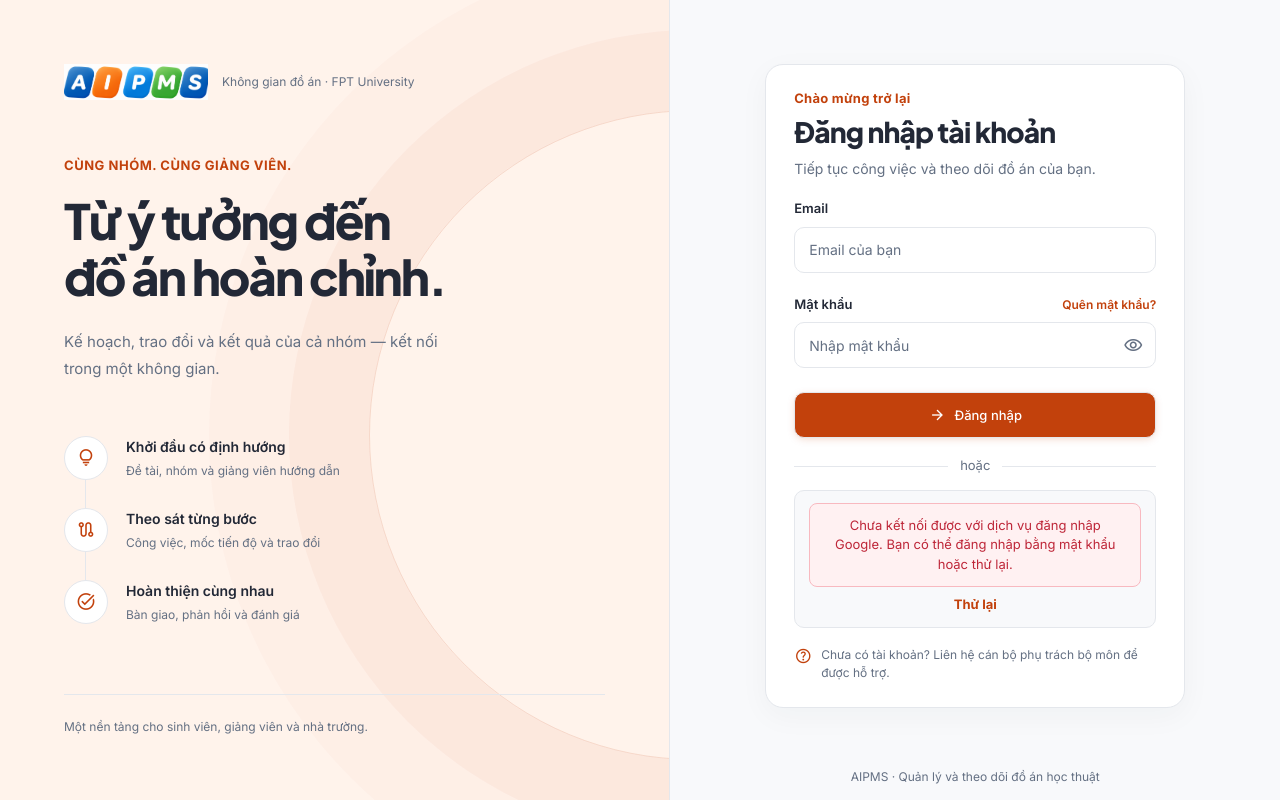
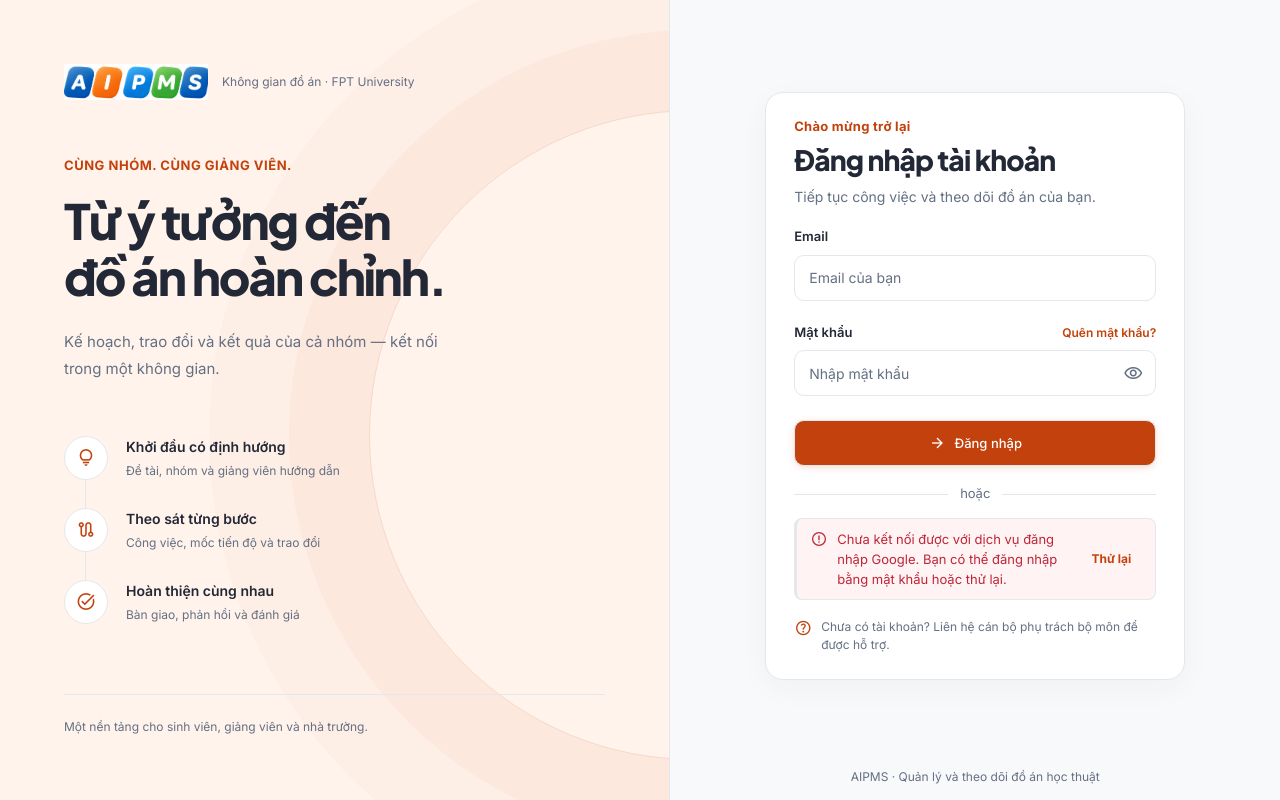
Before and after one commit to aipms-sep490/ai-pms-frontend, a React (Vite) app: page /login in a window 1280 px wide. Built offline with nearby package versions, Linux system fonts and the light colour scheme; no server answers.

Commit message:
fix(ui): unify inline alerts and eliminate nested error cards

```diff
--- a/src/components/ui/InlineAlert.tsx
+++ b/src/components/ui/InlineAlert.tsx
@@ -3,14 +3,85 @@ import type { ReactNode } from 'react'
 type Tone = 'neutral' | 'info' | 'warning' | 'success' | 'error'
 
 const toneClass: Record<Tone, string> = {
-  neutral: 'border-hairline bg-canvas text-ink-soft',
-  info: 'border-hairline bg-primary-subtle text-primary',
-  warning: 'border-status-warning-border bg-status-warning-bg text-status-warning-text',
-  success: 'border-status-success-border bg-status-success-bg text-status-success-text',
-  error: 'border-status-error-border bg-status-error-bg text-status-error-text',
+  neutral: 'border-hairline border-l-ink-muted bg-canvas text-ink-soft',
+  info: 'border-primary/20 border-l-primary bg-primary-subtle/75 text-ink',
+  warning: 'border-status-warning-border/85 border-l-status-warning-text bg-status-warning-bg/85 text-status-warning-text',
+  success: 'border-status-success-border/80 border-l-status-success-text bg-status-success-bg/80 text-status-success-text',
+  error: 'border-status-error-border/80 border-l-status-error-text bg-status-error-bg/80 text-status-error-text',
 }
 
-/** Persistent, text-first status message for a form or page section. */
-export function InlineAlert({ tone, children, className = '' }: { tone: Tone; children: ReactNode; className?: string }) {
-  return <div role={tone === 'error' ? 'alert' : 'status'} className={`rounded-lg border p-3 text-sm leading-6 ${toneClass[tone]} ${className}`}>{children}</div>
+const iconColorClass: Record<Tone, string> = {
+  neutral: 'text-ink-muted',
+  info: 'text-primary',
+  warning: 'text-status-warning-text',
+  success: 'text-status-success-text',
+  error: 'text-status-error-text',
 }
+
+function ToneIcon({ tone }: { tone: Tone }) {
+  const cls = `mt-0.5 h-4 w-4 shrink-0 ${iconColorClass[tone]}`
+  if (tone === 'success') {
+    return (
+      <svg aria-hidden="true" viewBox="0 0 20 20" fill="none" className={cls}>
+        <circle cx="10" cy="10" r="8" stroke="currentColor" strokeWidth="1.6" />
+        <path d="M6.7 10.2 9 12.4 13.6 7.8" stroke="currentColor" strokeWidth="1.7" strokeLinecap="round" strokeLinejoin="round" />
+      </svg>
+    )
+  }
+  if (tone === 'warning') {
+    return (
+      <svg aria-hidden="true" viewBox="0 0 20 20" fill="none" className={cls}>
+        <path d="M10 2.8 18 16.5H2L10 2.8Z" stroke="currentColor" strokeWidth="1.6" strokeLinejoin="round" />
+        <path d="M10 8v4" stroke="currentColor" strokeWidth="1.7" strokeLinecap="round" />
+        <circle cx="10" cy="14.4" r="0.9" fill="currentColor" />
+      </svg>
+    )
+  }
+  if (tone === 'error') {
+    return (
+      <svg aria-hidden="true" viewBox="0 0 20 20" fill="none" className={cls}>
+        <circle cx="10" cy="10" r="8" stroke="currentColor" strokeWidth="1.6" />
+        <path d="M10 6.2v4.6" stroke="currentColor" strokeWidth="1.7" strokeLinecap="round" />
+        <circle cx="10" cy="13.8" r="0.95" fill="currentColor" />
+      </svg>
+    )
+  }
+  return (
+    <svg aria-hidden="true" viewBox="0 0 20 20" fill="none" className={cls}>
+      <circle cx="10" cy="10" r="8" stroke="currentColor" strokeWidth="1.6" />
+      <path d="M10 9.2v4.6" stroke="currentColor" strokeWidth="1.7" strokeLinecap="round" />
+      <circle cx="10" cy="6.6" r="0.95" fill="currentColor" />
+    </svg>
+  )
+}
+
+/** Unified flat, left-accent status/error banner — never nests cards inside cards. */
+export function InlineAlert({
+  tone,
+  children,
+  action,
+  role,
+  id,
+  className = '',
+}: {
+  tone: Tone
+  children: ReactNode
+  action?: ReactNode
+  role?: 'alert' | 'status'
+  id?: string
+  className?: string
+}) {
+  return (
+    <div
+      id={id}
+      role={role ?? (tone === 'error' ? 'alert' : 'status')}
+      className={`flex items-start justify-between gap-3 rounded-lg border border-l-[3px] px-3.5 py-2.5 text-[13px] leading-5 ${toneClass[tone]} ${className}`.trim()}
+    >
+      <div className="flex min-w-0 flex-1 items-start gap-2.5">
+        <ToneIcon tone={tone} />
+        <div className="min-w-0 flex-1">{children}</div>
+      </div>
+      {action ? <div className="shrink-0 self-center">{action}</div> : null}
+    </div>
+  )
+}
--- a/src/features/auth/components/GoogleLoginButton.tsx
+++ b/src/features/auth/components/GoogleLoginButton.tsx
@@ -1,5 +1,6 @@
 import { useEffect, useRef, useState } from 'react'
 import { useLocation, useNavigate } from 'react-router-dom'
+import { InlineAlert } from '../../../components/ui/InlineAlert'
 import { HttpError } from '../../../services/http/http-client'
 import { getGoogleChallenge, linkGoogle, loginWithGoogle } from '../api/auth-api'
 import { useAuthSession } from '../context/useAuthSession'
@@ -124,6 +125,23 @@ export function GoogleLoginButton({ purpose = 'LOGIN', currentPassword = '', onL
     <div ref={host} hidden={busy || Boolean(error)} aria-label={purpose === 'LINK' ? 'Liên kết tài khoản Google' : 'Đăng nhập với Google'} />
     {busy && <p className="auth-google-status" role="status">{purpose === 'LINK' ? 'Đang liên kết tài khoản Google…' : 'Đang xác thực tài khoản Google…'}</p>}
     {loading && <p className="auth-google-status" role="status">Đang tải đăng nhập Google…</p>}
-    {error && <div className="auth-google-fallback"><p className="auth-error" role="status">{error}</p><button type="button" onClick={() => setAttempt((value) => value + 1)}>Thử lại</button></div>}
+    {error && (
+      <InlineAlert
+        tone="error"
+        role="status"
+        className="w-full text-left"
+        action={
+          <button
+            type="button"
+            className="inline-flex min-h-8 items-center rounded-md px-2.5 py-1 text-xs font-bold text-primary transition-colors hover:bg-card/80 focus-visible:outline-2 focus-visible:outline-offset-2 focus-visible:outline-primary"
+            onClick={() => setAttempt((value) => value + 1)}
+          >
+            Thử lại
+          </button>
+        }
+      >
+        {error}
+      </InlineAlert>
+    )}
   </div>
 }
--- a/src/features/auth/pages/LoginPage.tsx
+++ b/src/features/auth/pages/LoginPage.tsx
@@ -7,6 +7,7 @@ import { getHomePath } from '../utils/role-access'
 import { resolveIntendedDestination } from '../utils/intended-destination'
 import { GoogleLoginButton } from '../components/GoogleLoginButton'
 import { BrandLogo } from '../../../components/ui/BrandLogo'
+import { InlineAlert } from '../../../components/ui/InlineAlert'
 import './auth-pages.css'
 import './login-design.css'
 
@@ -106,7 +107,7 @@ export function LoginPage() {
           <h1 className="auth-login-title" id="login-title">Đăng nhập tài khoản</h1>
           <p className="login-description">Tiếp tục công việc và theo dõi đồ án của bạn.</p>
           {(location.state as { passwordChanged?: boolean } | null)?.passwordChanged && (
-            <p className="auth-status" role="status">Mật khẩu đã được đổi. Hãy đăng nhập lại bằng mật khẩu mới.</p>
+            <InlineAlert tone="success" className="mt-3">Mật khẩu đã được đổi. Hãy đăng nhập lại bằng mật khẩu mới.</InlineAlert>
           )}
           <form className="auth-form" onSubmit={handleSubmit} noValidate>
             <label htmlFor="login-email">Email</label>
@@ -153,7 +154,7 @@ export function LoginPage() {
               </button>
             </div>
             {fieldErrors.password && <p id="login-password-error" className="auth-field-error" role="alert">{fieldErrors.password}</p>}
-            {formError && <p id="login-error" className="auth-error" role="alert">{formError}</p>}
+            {formError && <InlineAlert id="login-error" tone="error" className="mt-2">{formError}</InlineAlert>}
             <Button
               className="auth-submit"
               type="submit"
--- a/src/features/auth/pages/auth-pages.css
+++ b/src/features/auth/pages/auth-pages.css
@@ -125,12 +125,28 @@
 }
 
 .auth-error {
-  margin: 8px 0 0;
+  margin: 10px 0 0;
+  padding: 10px 14px;
+  border-radius: 8px;
+  border: 1px solid color-mix(in oklab, var(--color-status-error-border) 80%, transparent);
+  border-left: 3px solid var(--color-status-error-text);
+  background: color-mix(in oklab, var(--color-status-error-bg) 80%, var(--color-card));
   color: var(--color-status-error-text);
   font-size: 13px;
+  line-height: 1.5;
 }
 
-.auth-status { margin: 8px 0 0; color: var(--color-status-success-text); font-size: 13px; }
+.auth-status {
+  margin: 10px 0 0;
+  padding: 10px 14px;
+  border-radius: 8px;
+  border: 1px solid color-mix(in oklab, var(--color-status-success-border) 80%, transparent);
+  border-left: 3px solid var(--color-status-success-text);
+  background: color-mix(in oklab, var(--color-status-success-bg) 80%, var(--color-card));
+  color: var(--color-status-success-text);
+  font-size: 13px;
+  line-height: 1.5;
+}
 .auth-form-hint { margin: 0; color: var(--color-ink-muted); font-size: 12px; line-height: 1.5; }
 .auth-return-link { display: inline-block; margin-top: 20px; color: var(--color-primary); font-size: 13px; font-weight: 700; }
 .auth-actions { display: flex; flex-wrap: wrap; gap: 10px; align-items: center; margin: 20px 0 0; }
@@ -138,11 +154,9 @@
 .auth-recovery-link { display: block; margin-top: 20px; color: var(--color-primary); font-size: 13px; font-weight: 700; text-align: center; }
 .auth-divider { display: grid; grid-template-columns: 1fr auto 1fr; align-items: center; gap: 12px; margin: 24px 0 16px; color: var(--color-ink-muted); font-size: 12px; }
 .auth-divider::before, .auth-divider::after { height: 1px; background: var(--color-hairline); content: ''; }
-.auth-google { display: grid; min-height: 44px; place-items: center; }
-.auth-google > div { width: min(100%, 320px); }
-.auth-google-status { margin: 8px 0; color: var(--color-ink-muted); font-size: 13px; }
-.auth-google-fallback { display: flex; align-items: center; justify-content: center; flex-wrap: wrap; gap: 8px 14px; text-align: center; }
-.auth-google-fallback button { border: 0; background: none; color: var(--color-primary); font: inherit; font-size: 13px; font-weight: 700; cursor: pointer; text-decoration: underline; }
+.auth-google { display: flex; flex-direction: column; align-items: stretch; min-height: 44px; width: 100%; }
+.auth-google > div:first-child { display: flex; justify-content: center; width: 100%; }
+.auth-google-status { margin: 8px 0; text-align: center; color: var(--color-ink-muted); font-size: 13px; }
 
 .auth-submit {
   width: 100%;
--- a/src/features/auth/pages/login-design.css
+++ b/src/features/auth/pages/login-design.css
@@ -37,16 +37,14 @@
 .login-password-field button:disabled { opacity:.5; cursor:default; }
 .login-password-field .material-symbols-outlined { font-size:20px; }
 .login-form-panel .auth-submit { height:46px; margin-top:16px; border-radius:10px; width:100%; }
-.login-form-panel .auth-error { padding:12px 14px; border-radius:8px; background:var(--color-status-error-bg); border:1px solid var(--color-status-error-border); color:var(--color-status-error-text); line-height:1.5; font-size:13px; margin:8px 0 0; }
+.login-form-panel .auth-error { padding:10px 14px; border-radius:8px; background:color-mix(in oklab, var(--color-status-error-bg) 80%, var(--color-card)); border:1px solid color-mix(in oklab, var(--color-status-error-border) 80%, transparent); border-left:3px solid var(--color-status-error-text); color:var(--color-status-error-text); line-height:1.5; font-size:13px; margin:8px 0 0; }
 .login-form-panel .auth-field-error { margin:1px 0 4px; color:var(--color-status-error-text); font-size:12px; line-height:1.5; }
 .login-form-panel :is(#login-email,#login-password)[aria-invalid=true] { border-color:var(--color-status-error-border); }
 .login-form-panel .auth-divider { display:flex; align-items:center; gap:12px; margin:18px 0 14px; text-align:center; color:var(--color-ink-muted); font-size:13px; position:relative; }
 .login-form-panel .auth-divider::before,.login-form-panel .auth-divider::after { content:''; position:static; flex:1; width:auto; height:1px; background:var(--color-hairline); }
-.login-form-panel .auth-google { display:flex; flex-direction:column; align-items:center; width:100%; gap:8px; }
-.login-form-panel .auth-google > div:not([hidden]) { display:flex; justify-content:center; width:100%; }
+.login-form-panel .auth-google { display:flex; flex-direction:column; align-items:stretch; width:100%; gap:8px; }
+.login-form-panel .auth-google > div:first-child:not([hidden]) { display:flex; justify-content:center; width:100%; }
 .login-form-panel .auth-google > div[hidden] { display:none; }
-.login-form-panel .auth-google-fallback { display:flex; flex-direction:column; align-items:center; gap:8px; width:100%; padding:12px 14px; border:1px solid var(--color-hairline); background:var(--color-canvas); border-radius:10px; text-align:center; }
-.login-form-panel .auth-google-fallback .auth-error { margin:0; width:100%; text-align:center; }
 .login-help { display:flex; align-items:flex-start; gap:9px; margin:18px 0 0; font-size:12px; line-height:1.55; color:var(--color-ink-muted); }
 .login-help .material-symbols-outlined { font-size:18px; flex-shrink:0; margin-top:1px; color:var(--color-primary); }
 .login-form-footer { margin:0; color:var(--color-ink-muted); font-size:12px; text-align:center; }
--- a/src/features/evidence/ProjectEvidenceLedger.tsx
+++ b/src/features/evidence/ProjectEvidenceLedger.tsx
@@ -2,6 +2,7 @@ import { useCallback, useEffect, useMemo, useRef, useState } from 'react'
 import { Link } from 'react-router-dom'
 import { displayLabel } from '../../components/ui/display-label'
 import { FilterToolbar } from '../../components/ui/FilterToolbar'
+import { InlineAlert } from '../../components/ui/InlineAlert'
 import type { FilterChipItem } from '../../components/ui/FilterChips'
 import { ListLoading } from '../../components/ui/ListLoading'
 import { StatTileRow } from '../../components/ui/StatTileRow'
@@ -182,7 +183,16 @@ function EvidenceLedger({ projectId, projectLabel, routeBase, majors = [], locke
         resultSummary={result ? `${visibleItems.length} / ${result.totalCount} minh chứng` : undefined}
       />
 
-      {error && <div role="alert" className="m-4 rounded-xl border border-status-error-border bg-status-error-bg p-4 text-sm text-status-error-text">{error} <button type="button" onClick={() => void load()} className="ml-2 min-h-11 font-semibold underline underline-offset-4 focus-visible:outline focus-visible:outline-2 focus-visible:outline-offset-2 focus-visible:outline-primary">Thử lại</button></div>}
+      {error && (
+        <div className="m-4">
+          <InlineAlert
+            tone="error"
+            action={<button type="button" onClick={() => void load()} className="inline-flex min-h-8 items-center rounded-md px-2.5 py-1 text-xs font-bold text-primary hover:bg-card/80">Thử lại</button>}
+          >
+            {error}
+          </InlineAlert>
+        </div>
+      )}
       {loading && <ListLoading label="Đang tải minh chứng…" />}
       {!loading && !error && result && visibleItems.length === 0 && <div className="p-6 text-center text-sm text-ink-soft"><h2 className="font-semibold text-ink">Chưa có minh chứng phù hợp</h2><p className="mt-1 leading-6 text-ink-muted">Hãy thử điều chỉnh bộ lọc. Trạng thái xác minh được lấy trực tiếp từ hệ thống.</p></div>}
       {!loading && !error && visibleItems.length > 0 ? <EvidenceList items={visibleItems} majorMap={majorMap} routeBase={routeBase} actor={actor} onReviewed={() => void load()} /> : null}
--- a/src/features/execution/execution.css
+++ b/src/features/execution/execution.css
@@ -64,9 +64,9 @@
 .ex-badge-CANCELLED, .ex-badge-REJECTED { color: var(--color-status-error-text); background: var(--color-status-error-bg); border-color: var(--color-status-error-border); }
 .ex-progress { display: block; height: 7px; border-radius: 9999px; background: var(--color-hairline); overflow: hidden; width: 100%; }
 .ex-progress > span { display: block; height: 100%; background: linear-gradient(90deg, var(--color-primary), var(--color-primary)); border-radius: inherit; }
-.ex-notice { padding: 14px 18px; border: 1px solid color-mix(in oklab, var(--color-primary) 25%, transparent); background: var(--color-primary-subtle); color: var(--color-primary); border-radius: 10px; margin-bottom: 16px; font-size: 12.5px; font-weight: 500; }
-.ex-notice-error { color: var(--color-status-error-text); background: var(--color-status-error-bg); border-color: var(--color-status-error-border); }
-.ex-notice p { display: inline; margin-right: 12px; }
+.ex-notice { display: flex; align-items: center; justify-content: space-between; flex-wrap: wrap; gap: 8px 14px; padding: 10px 14px; border: 1px solid color-mix(in oklab, var(--color-primary) 22%, transparent); border-left: 3px solid var(--color-primary); background: color-mix(in oklab, var(--color-primary-subtle) 78%, var(--color-card)); color: var(--color-ink); border-radius: 8px; margin-bottom: 16px; font-size: 13px; line-height: 1.5; font-weight: 500; }
+.ex-notice-error { color: var(--color-status-error-text); background: color-mix(in oklab, var(--color-status-error-bg) 80%, var(--color-card)); border-color: color-mix(in oklab, var(--color-status-error-border) 80%, transparent); border-left-color: var(--color-status-error-text); }
+.ex-notice p { margin: 0; }
 .ex-empty { padding: 48px 24px; color: var(--color-ink-muted); text-align: center; font-size: 13px; }
 .ex-empty h2 { font-size: 17px; font-weight: 700; color: var(--color-ink); margin-bottom: 8px; }
 .ex-empty .ex-button { margin-top: 16px; }
```
Also changed, not shown: src/features/contributions/ProjectContributionsPage.tsx (+11 -9 lines), src/features/department-documents/DepartmentDocumentsPage.tsx (+5 -9 lines), src/features/department/pages/DepartmentStudentsPage.tsx (+3 -7 lines), src/features/final-submission/FinalSubmissionPage.tsx (+18 -3 lines), src/features/users/pages/admin-workspace.css (+15 -14 lines).
